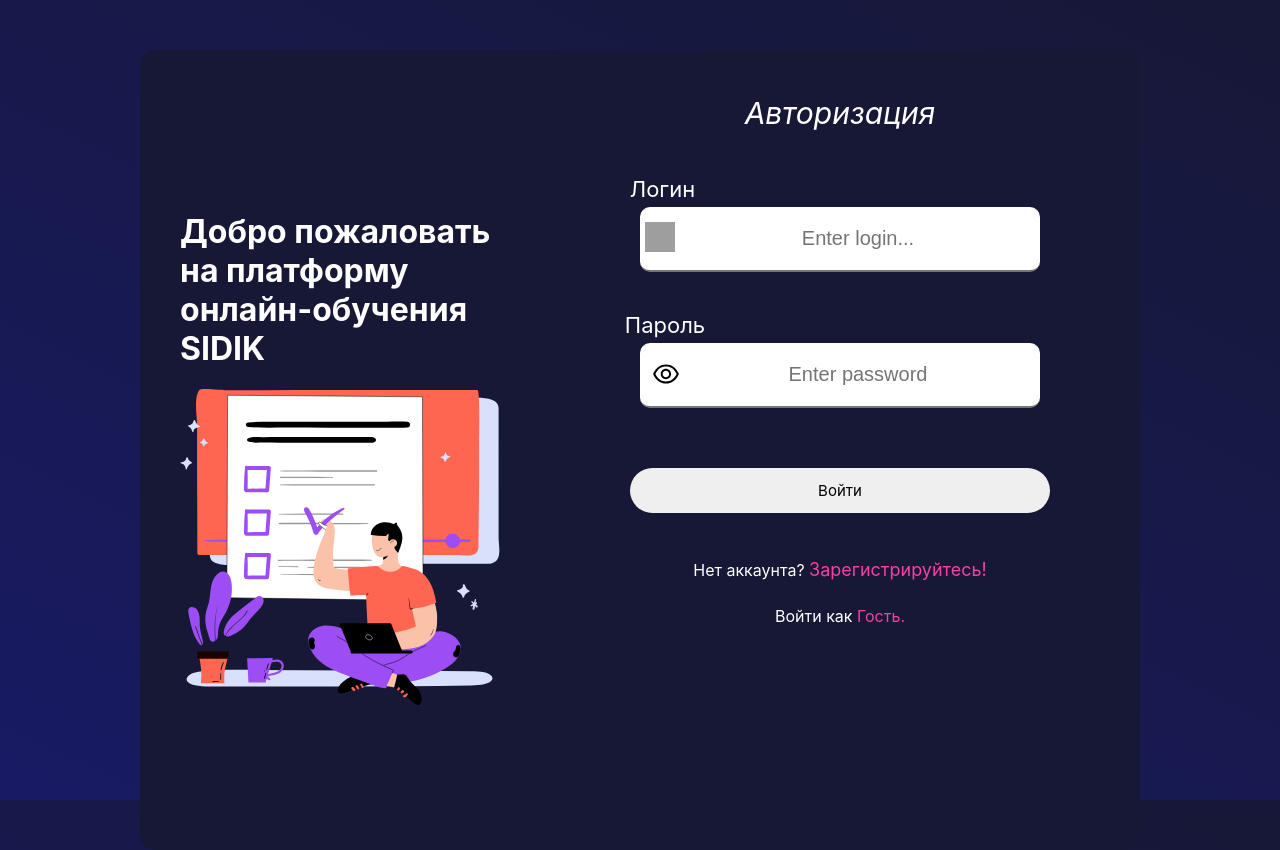
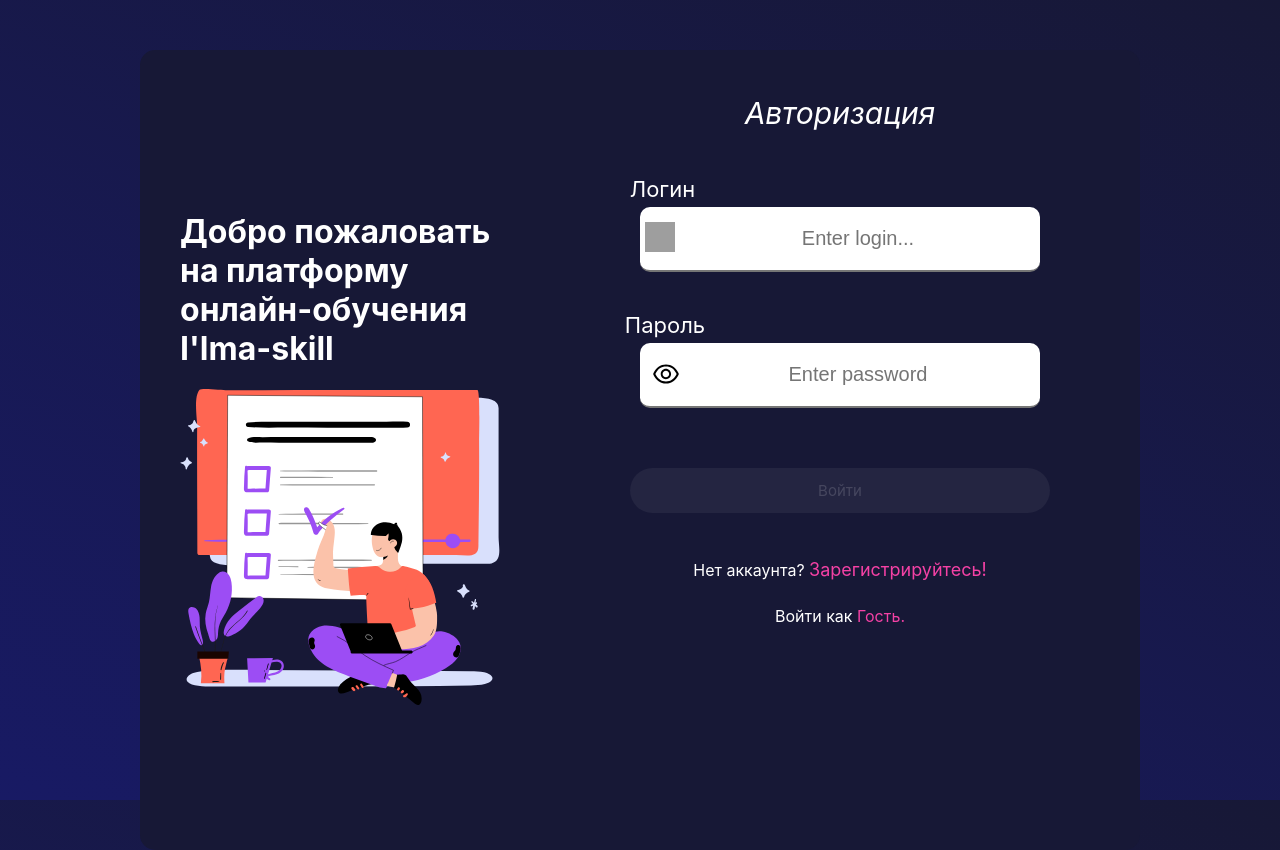
Before and after one commit to UmaYans/ilma-skill-frontend, a React (Create React App) app: page /sign-in in a window 1280 px wide. Built offline with nearby package versions, Linux system fonts and the light colour scheme; no server answers; grey boxes are pictures that could not be loaded.

Commit message:
Изменил страницу регистрацаии

```diff
--- a/src/pages/Course/CardCourse/CardCorse.module.css
+++ b/src/pages/Course/CardCourse/CardCorse.module.css
@@ -7,11 +7,10 @@
 }
 .card:hover {
   box-shadow: -5px -5px 5px -5px rgba(240, 223, 214, 0.6) inset;
-  transform: rotate(0deg) scale(1.1) skew(-1deg) translate(0px);
+  transform: rotate(0deg) scale(1.1) translate(0px);
 }
 
 .card_img {
-
 }
 .nav_servName_div {
   margin-bottom: 15px;
@@ -54,7 +53,8 @@
 }
 /*  */
 
-*:after, *:before {
+*:after,
+*:before {
   box-sizing: border-box;
 }
 .hover_text_one {
@@ -96,7 +96,7 @@
 .hover_text_one figure figcaption::after {
   pointer-events: none;
 }
-.hover_text_one figure figcaption{
+.hover_text_one figure figcaption {
   position: absolute;
   top: 0;
   left: 0;
@@ -136,8 +136,8 @@
 }
 figure.effect__text_three:hover img {
   opacity: 0.4;
-	-webkit-transform: translate3d(0,0,0);
-	transform: translate3d(0,0,0);
+  -webkit-transform: translate3d(0, 0, 0);
+  transform: translate3d(0, 0, 0);
 }
 figure.effect__text_three figcaption {
   text-align: left;
@@ -154,26 +154,26 @@
   width: 100%;
   height: 3px;
   background: #fff;
-	content: '';
+  content: "";
   -webkit-transition: -webkit-transform 0.35s;
   transition: transform 0.35s;
-	-webkit-transform: translate3d(-100%,0,0);
-	transform: translate3d(-100%,0,0);
+  -webkit-transform: translate3d(-100%, 0, 0);
+  transform: translate3d(-100%, 0, 0);
 }
 figure.effect__text_three:hover h3::after {
-	-webkit-transform: translate3d(0,0,0);
-	transform: translate3d(0,0,0);
+  -webkit-transform: translate3d(0, 0, 0);
+  transform: translate3d(0, 0, 0);
 }
 figure.effect__text_three p {
   padding: 1em 0;
   opacity: 0;
   -webkit-transition: opacity 0.35s, -webkit-transform 0.35s;
   transition: opacity 0.35s, transform 0.35s;
-	-webkit-transform: translate3d(100%,0,0);
-	transform: translate3d(100%,0,0);
+  -webkit-transform: translate3d(100%, 0, 0);
+  transform: translate3d(100%, 0, 0);
 }
 figure.effect__text_three:hover p {
   opacity: 1;
-	-webkit-transform: translate3d(0,0,0);
-	transform: translate3d(0,0,0);
+  -webkit-transform: translate3d(0, 0, 0);
+  transform: translate3d(0, 0, 0);
 }
--- a/src/pages/Course/Course.jsx
+++ b/src/pages/Course/Course.jsx
@@ -18,7 +18,6 @@
   const services = useSelector((state) => state.serv.services);
   const categories = useSelector((state) => state.cat.categories);
   const loading = useSelector((state) => state.serv.loading);
-  console.log(loading);
 
   useEffect(() => {
     dispatch(getService());
--- a/src/pages/Course/CourseById/Commnts.jsx
+++ b/src/pages/Course/CourseById/Commnts.jsx
@@ -53,7 +53,7 @@
                 {" "}
                 <img
                   src={`http://localhost:4100/${comment.userId.avatar}`}
-                  alt={`image`}
+                  alt="imag"
                 />{" "}
               </div>
               <div>
--- a/src/pages/Profil/Profil.jsx
+++ b/src/pages/Profil/Profil.jsx
@@ -23,10 +23,10 @@
 
   const pathAva = (file) => {
     dispatch(pathAvatar({ file }));
-    localStorage.setItem("avatar", user.avatar);
+    localStorage.setItem("avatar", user?.avatar);
   };
   if (!users) {
-    <div>...</div>;
+    return  <div>...</div>;
   }
 
   return (
--- a/src/pages/Sign-in/SigninPage.jsx
+++ b/src/pages/Sign-in/SigninPage.jsx
@@ -14,6 +14,8 @@
   const [login, setLogin] = useState("");
   const [password, setPassword] = useState("");
 
+  const dis = login && password;
+
   const [state, setState] = useState(false);
 
   //Валидация форм
@@ -28,8 +30,7 @@
 
   const handleChangeLogin = (e) => {
     setLogin(e.target.value);
-    const re =
-      /^(([^<>()[\]\.,;:\s@\"]+(\.[^<>()[\]\.,;:\s@\"]+)*)|(\".+\"))@(([^<>()[\]\.,;:\s@\"]+\.)+[^<>()[\]\.,;:\s@\"]{2,})$/i;
+    const re = /^(([^<>()[\]\.,;:\s@\"]+(\.[^<>()[\]\.,;:\s@\"]+)*)|(\".+\"))@(([^<>()[\]\.,;:\s@\"]+\.)+[^<>()[\]\.,;:\s@\"]{2,})$/i;
     if (!re.test(String(e.target.value).toLowerCase())) {
       setEmailError("Некорректный email");
       if (!e.target.value) {
@@ -96,7 +97,7 @@
     <div className={style.main}>
       <div className={style.img}>
         <div>
-          <h1>Добро пожаловать на платформу онлайн-обучения SIDIK</h1>
+          <h1>Добро пожаловать на платформу онлайн-обучения I'lma-skill</h1>
         </div>
         <div>
           <img src={img} alt="#" />
@@ -151,7 +152,11 @@
                 />
               </div>
               <div>
-                <button className={style.button} onClick={handleAuth}>
+                <button
+                  className={`${style.link} ${!dis ? style.disabledlink : ""}`}
+                  onClick={handleAuth}
+                  disabled={!dis}
+                >
                   Войти
                 </button>
               </div>
--- a/src/pages/Sign-in/SigninPage.module.css
+++ b/src/pages/Sign-in/SigninPage.module.css
@@ -12,7 +12,7 @@
 }
 
 .title {
-  color:  white;
+  color: white;
   font-size: 30px;
   padding: 25px;
   font-style: italic;
@@ -143,3 +143,27 @@
   text-align: center;
   align-items: center;
 }
+
+.link {
+  margin-top: 60px;
+  margin-bottom: 30px;
+  text-decoration: none;
+  border: none;
+  font-size: 15px;
+  font-family: inherit;
+  color: black;
+  font-size: 15px;
+  width: 28em;
+  height: 3em;
+  line-height: 2em;
+  text-align: center;
+  background-size: 300%;
+  border-radius: 30px;
+  z-index: 1;
+  text-decoration: none;
+}
+.disabledlink {
+  color: white;
+  pointer-events: none;
+  opacity: 0.2;
+}
--- a/src/redux-toolkit/features/commentsSlice.js
+++ b/src/redux-toolkit/features/commentsSlice.js
@@ -110,9 +110,9 @@
         state.comments = state.comments.filter(
           (comment) => comment._id !== action.payload
         );
-        state.userComments = state.userComments.filter(
-          (comment) => comment._id !== action.payload
-        );
+        // state.userComments = state.userComments.filter(
+        //   (comment) => comment._id !== action.payload
+        // );
       })
       .addCase(deleteComment.rejected, (state, action) => {
         state.loading = false;
```
Lines whose indentation alone changed are shown as unchanged.
